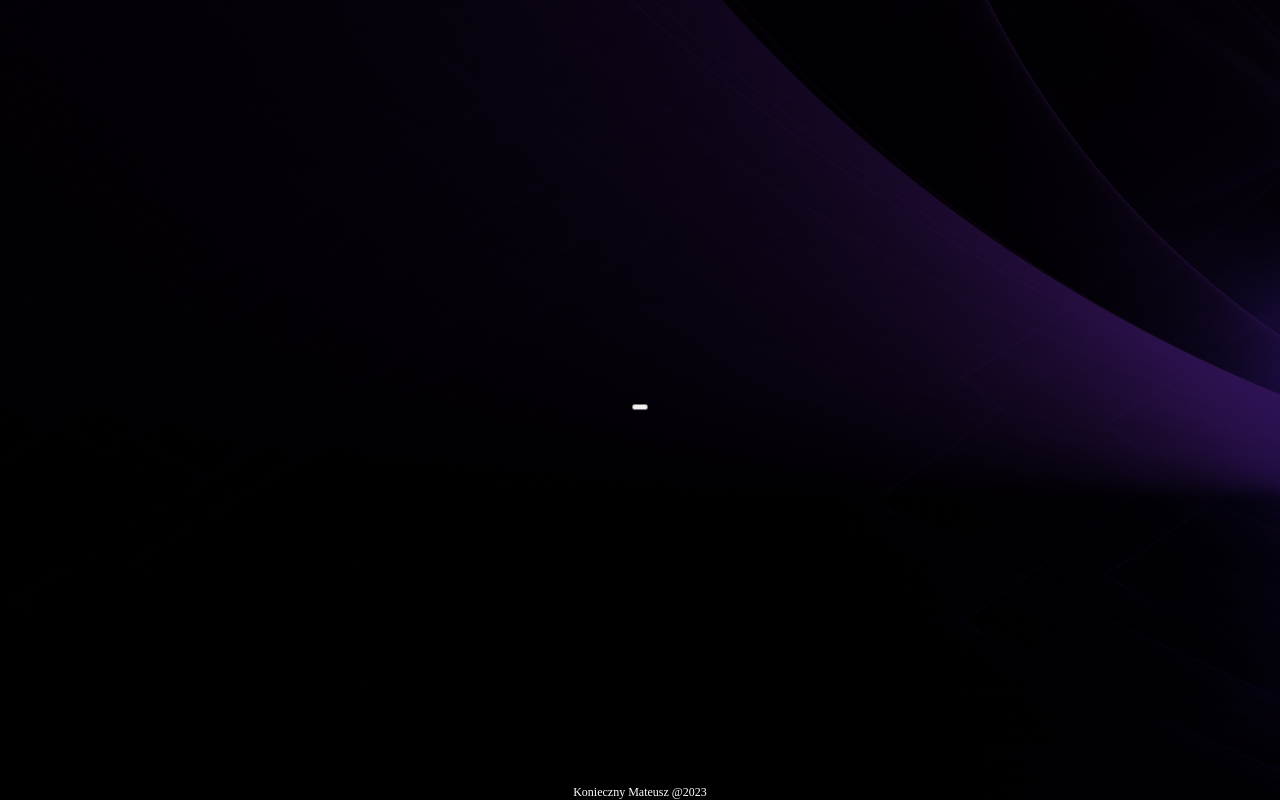
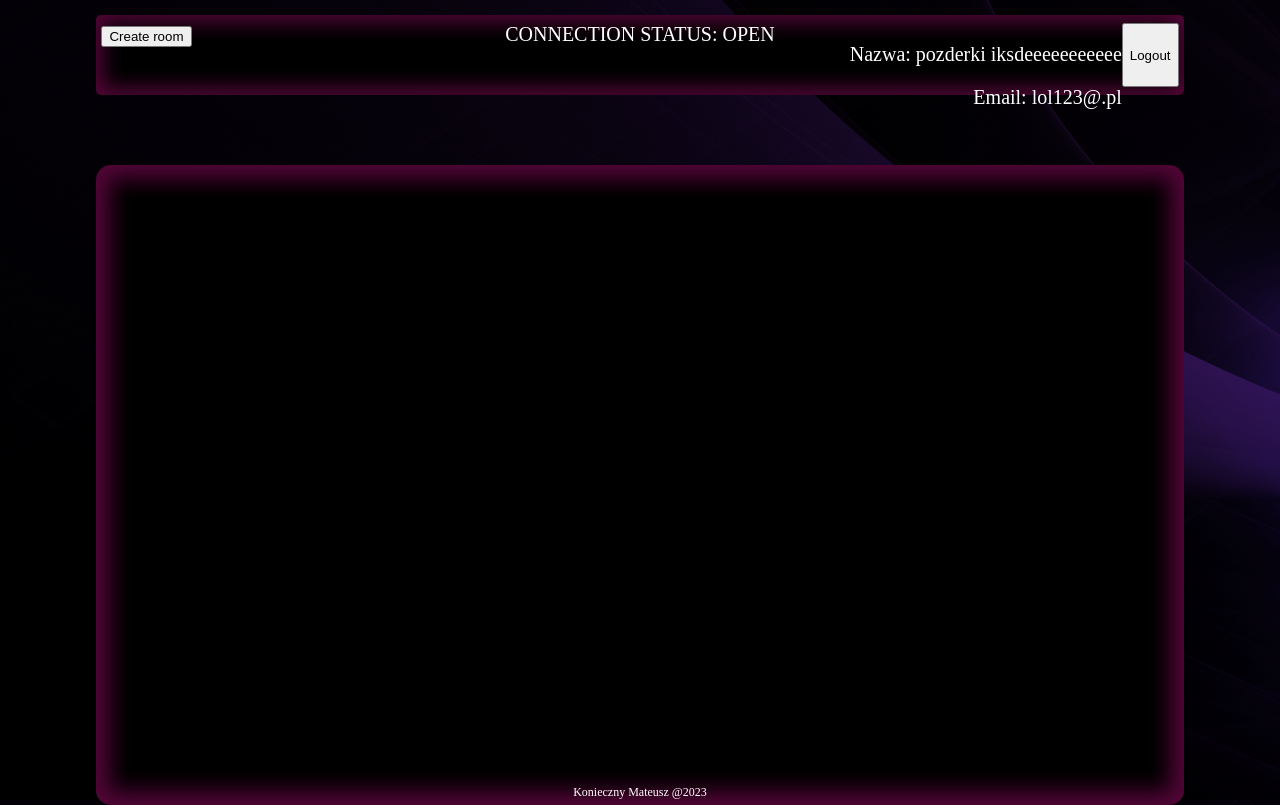
Before and after one commit to Matthew1401/chatRooms, a Vue app: page / in a window 1280 px wide. Built offline with nearby package versions, Linux system fonts and the light colour scheme; no server answers.

Commit message:
I made animations to second page.

```diff
--- a/src/App.vue
+++ b/src/App.vue
@@ -35,169 +35,3 @@
 
 
 </script>
-
-<style scoped>
-  main {
-    width: 100vw;
-    height: 100vh;
-    font-size: 20px;
-    display: flex;
-    justify-content: center;
-    align-items: center;
-  }
-
-  .decoration {
-    width: 40%;
-    height: 50%;
-    text-align: center;
-    color: #FFFFFF;
-    font-family: Cursive;
-    font-weight: 700;
-    font-size: 2em;
-    transition: all 0.3s;
-    text-shadow:
-      0 0 10px rgba(255, 255, 255, .7),
-      0 0 20px rgba(255, 255, 255, .7),
-      0 0 30px rgba(255, 255, 255, .7);
-  }
-
-  h1 {
-    color: #FFFFFF;
-    font-family: Cursive;
-    margin-top: 45px;
-    font-weight: 700;
-    font-size: 2em;
-    text-shadow:
-      0 0 10px rgba(255, 255, 255, .7),
-      0 0 20px rgba(255, 255, 255, .7),
-      0 0 30px rgba(255, 255, 255, .7);
-  }
-
-  .form-container {
-    width: 30%;
-    height: 60%;
-    margin-left: 100px;
-    text-align: center;
-    background-color: black;
-    color: white;
-    border-radius: 25px;
-    transition: all 0.3s;
-    box-shadow: rgba(165, 16, 110, 0.4) 5px 5px, rgba(104, 7, 68, 0.3) 10px 10px, rgba(104, 8, 69, 0.2) 15px 15px, rgba(99, 5, 64, 0.1) 20px 20px, rgba(107, 6, 70, 0.05) 25px 25px;
-  }
-
-  .form-container:hover {
-    box-shadow: rgba(165, 16, 110, 0.4) 5px 5px 5px 5px, rgba(104, 7, 68, 0.3) 10px 10px 10px 10px, rgba(104, 8, 69, 0.2) 15px 15px 15px 15px, rgba(99, 5, 64, 0.1) 20px 20px 20px 20px, rgba(107, 6, 70, 0.05) 25px 25px 25px 25px;
-  }
-
-  input {
-    margin: 10px;
-    padding: 2px;
-    border: none;
-    border-radius: 5px;
-    height: 1.6em;
-    width: 15em;
-    font-family: Cursive;
-  }
-
-  button {
-    margin-top: 20px;
-    border: 2px solid rgba(122,0,117,1);
-    border-radius: 5px;
-    width: 14em;
-    height: 2em;
-    font-size: 0.8em;
-    cursor: pointer;
-    font-family: Cursive;
-    color: white;
-    background-color: rgba(122,0,117,1);
-    transition: all 0.3s;
-  }
-
-  button:hover {
-    background-color: rgb(51, 1, 49);
-  }
-
-  .valid-data {
-    margin-top: 50px;
-    color: #FFFFFF;
-    font-family: Cursive;
-    font-weight: 200;
-    font-size: 0.6em;
-  }
-
-  @media only screen and (max-width: 1200px) {
-    main {
-      font-size: 16px
-    }
-
-    input {
-      width: 13em;
-    }
-
-    button {
-      font-size: 0.8em;
-    }
-
-  }
-
-  @media only screen and (max-width: 900px) {
-    main {
-      font-size: 13px;
-      display: block;
-    }
-
-    .decoration {
-      width: 100%;
-      height: 20%;
-      justify-content: center;
-      display: flex;
-    }
-
-    p {
-      width: 60%;
-    }
-
-    .form-container {
-      width: 50%;
-      height: 50%;
-      margin-left: 24%;
-      margin-top: 25px;
-      text-align: center;
-      background-color: black;
-      color: white;
-      border-radius: 25px;
-      transition: all 0.3s;
-      box-shadow: rgba(165, 16, 110, 0.4) 5px 5px, rgba(104, 7, 68, 0.3) 10px 10px, rgba(104, 8, 69, 0.2) 15px 15px, rgba(99, 5, 64, 0.1) 20px 20px, rgba(107, 6, 70, 0.05) 25px 25px;
-    }
-
-    input {
-      width: 13em;
-    }
-
-    button {
-      font-size: 1em;
-    }
-
-    h1 {
-      padding-top: 30px;
-    }
-
-  }
-
-  @media only screen and (max-width: 450px) {
-    main {
-      font-size: 10px;
-      display: block;
-    }
-
-    input {
-      width: 10em;
-    }
-
-    h1 {
-      margin-top: 45px;
-    }
-  }
-
-
-</style>
--- a/src/views/HomeView.vue
+++ b/src/views/HomeView.vue
@@ -56,7 +56,7 @@
   main {
     width: 100vw;
     height: 100vh;
-    font-size: 20px;
+    font-size: 25px;
     display: flex;
     justify-content: center;
     align-items: center;
@@ -103,6 +103,7 @@
   }
 
   .form-container:hover {
+    transform: translateY(-5px);
     box-shadow: rgba(165, 16, 110, 0.4) 5px 5px 5px 5px, rgba(104, 7, 68, 0.3) 10px 10px 10px 10px, rgba(104, 8, 69, 0.2) 15px 15px 15px 15px, rgba(99, 5, 64, 0.1) 20px 20px 20px 20px, rgba(107, 6, 70, 0.05) 25px 25px 25px 25px;
   }
 
@@ -120,7 +121,7 @@
     margin-top: 20px;
     border: 2px solid rgba(122,0,117,1);
     border-radius: 5px;
-    width: 13em;
+    width: 10em;
     height: 2em;
     font-size: 1em;
     cursor: pointer;
--- a/src/views/RoomsView.vue
+++ b/src/views/RoomsView.vue
@@ -1,17 +1,35 @@
 <template>
     <main>
-        <div class="menu">
-            <button></button>
-        </div>
+        <div class="container">
+            <div class="menu">
+                <div class="box left">
+                    <button>Create room</button>
+                </div>
+                <div class="box middle">CONNECTION STATUS: OPEN</div>
+                <div class="box right">
+                    <section>
+                        <p>Nazwa: pozderki iksdeeeeeeeeeee</p>
+                        <p>Email: lol123@.pl</p>
+                    </section>
+                    <button>Logout</button>
+                </div>
+            </div>
 
-        <div class="rooms">
-            <div class="room">
+            <div class="rooms">
+                <div class="room">
 
+                </div>
             </div>
         </div>
         <Footer />
     </main>
 </template>
+
+<!--
+    TODO: 1.Zrobić menu.
+    TODO: 2.Dodać przyciski oraz status połączenia. Jeśli użytkownika wywali, czy wywali serwer to niech wraca na '/'
+    TODO: 3.Stworzyć komponent room. i dodawać go do panelu za każdym razem, gdy przycik create room wciśnięty.
+ -->
 
 <script setup>
     import Footer from '../components/Footer.vue'
@@ -22,6 +40,83 @@
         width: 100vw;
         height: 100vh;
         font-size: 20px;
+        justify-content: center;
+        align-items: center;
+        display: flex;
+        font-family: Cursive;
+    }
+
+    .container {
+        width: 85%;
+        height: 100%;
+        display: block;
+    }
+
+    .menu {
+        background-color: black;
+        color: white;
+        margin-top: 15px;
+        width: 100%;
+        height: 4em;
+        display: flex;
+        justify-content: center;
+        align-items: center;
+        border-radius: 5px;
+        transition: box-shadow 0.5s;
+        box-shadow:
+            inset 0 0 1em 5px rgba(165, 16, 110, 0.4),
+            inset 0 0 1em 10px rgba(104, 7, 68, 0.3),
+            0 0 0 0 rgba(165, 16, 110, 0.4),
+            0 0 0 0 rgba(104, 7, 68, 0.3);
+    }
+
+    .menu:hover {
+        box-shadow:
+            inset 0 0 0 0 rgba(165, 16, 110, 0.4),
+            inset 0 0 0 0 rgba(104, 7, 68, 0.3),
+            0 0 1em 10px rgba(165, 16, 110, 0.4),
+            0 0 1em 20px rgba(104, 7, 68, 0.3);
+    }
+
+    .box {
+        width: 33%;
+        height: 80%;
+    }
+
+    .left {
+        text-align: left;
+    }
+
+    .middle {
         text-align: center;
     }
+
+    .right {
+        text-align: right;
+        display: flex;
+        justify-content: right;
+    }
+
+    .rooms {
+        margin-top: 70px;
+        background-color: black;
+        width: 100%;
+        min-height: 80%;
+        border-radius: 15px;
+        transition: box-shadow ease 0.5s;
+        /* box-shadow: rgba(165, 16, 110, 0.4) 0px 5px 5px 0px, rgba(104, 7, 68, 0.3) 0px 10px 10px 0px, rgba(104, 8, 69, 0.2) 0px 15px 15px 0px, rgba(99, 5, 64, 0.1) 0px 20px 20px 0px, rgba(107, 6, 70, 0.05) 0px 25px 25px 0px;   */
+        box-shadow:
+            inset 0 0 1em 10px rgba(165, 16, 110, 0.4),
+            inset 0 0 1em 20px rgba(104, 7, 68, 0.3),
+            0 0 0 0 rgba(165, 16, 110, 0.4),
+            0 0 0 0 rgba(104, 7, 68, 0.3);
+    }
+
+    .rooms:hover {
+        box-shadow:
+        inset 0 0 0 0 rgba(165, 16, 110, 0.4),
+        inset 0 0 0 0 rgba(104, 7, 68, 0.3),
+        0 0 1em 10px rgba(165, 16, 110, 0.4),
+        0 0 1em 20px rgba(104, 7, 68, 0.3);
+    }
 </style>
```
